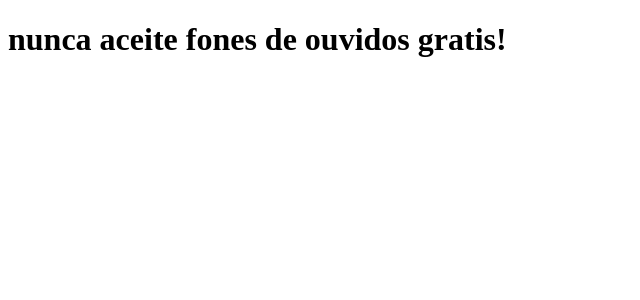
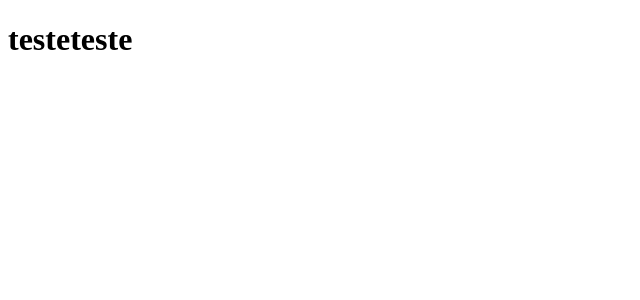
Before and after one commit to Fililpe/material-de-estudo, a Next.js app: page / in a window 1280 px wide. Shown: the top 300 px of the page, without its empty margins (0-640 px from the left). Built offline with nearby package versions, Linux system fonts and the light colour scheme.

Commit message:
apenas um teste

```diff
--- a/pages/index.js
+++ b/pages/index.js
@@ -1,5 +1,5 @@
 function Home() {
-   return <h1> nunca aceite fones de ouvidos gratis! </h1>
+   return <h1> testeteste </h1>
 }
 
 export default Home;
```
